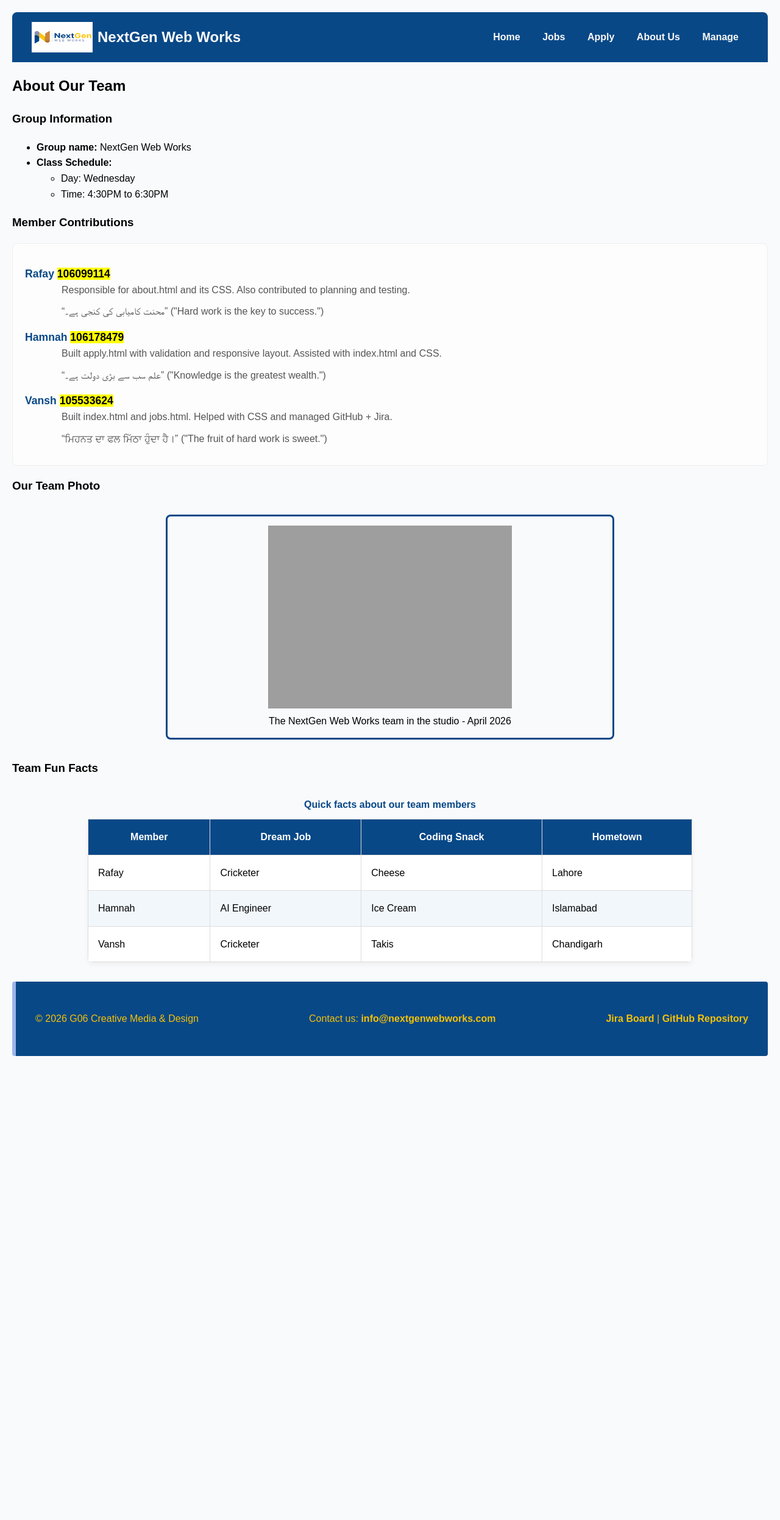
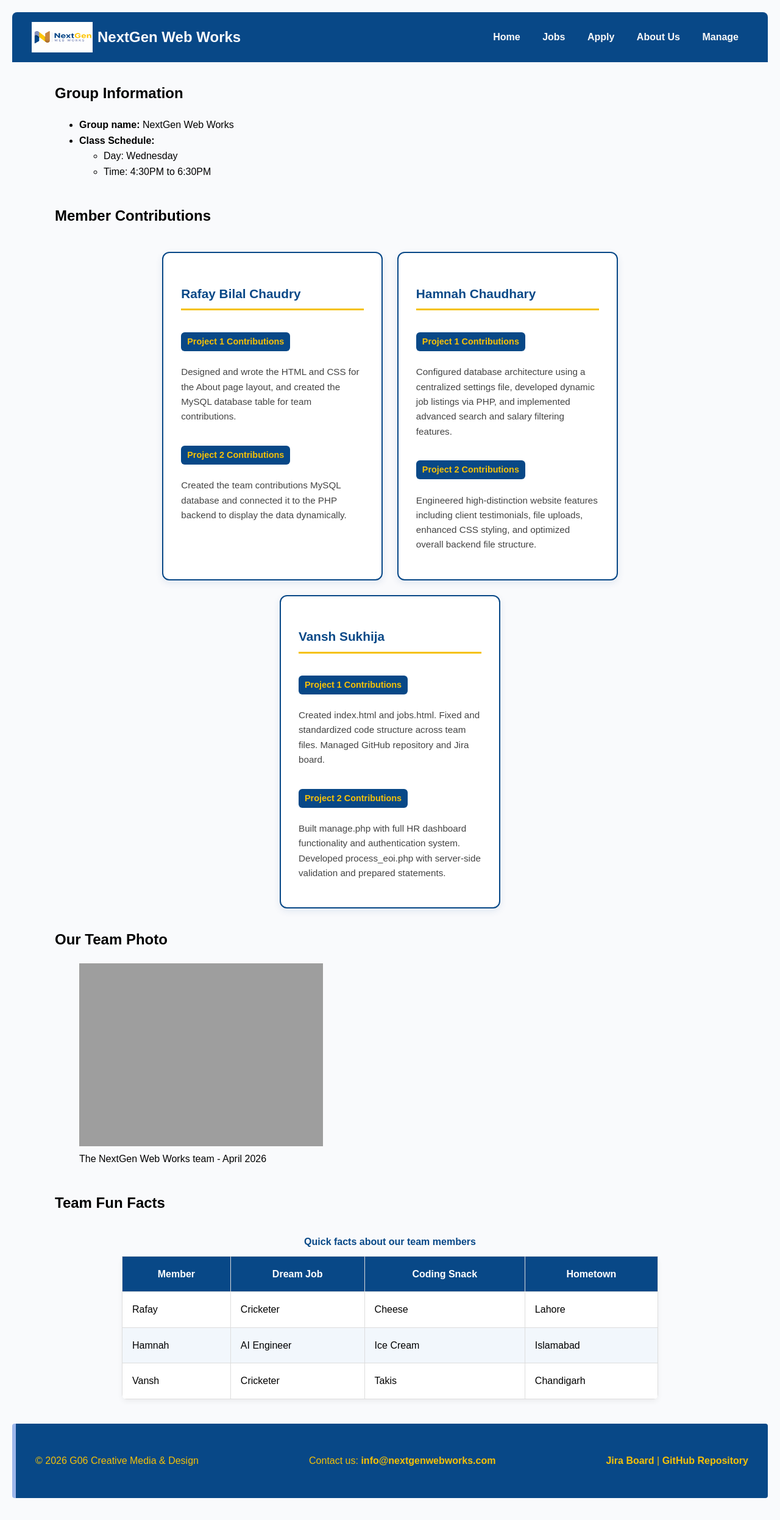
Before and after one commit to 105533624/Assignment_1, a PHP site: page /about.php in a window 1280 px wide. Shown: the whole page at 61% size. Before the commit the page ends 1732 px from the top, so only its background shows below. Run offline with PHP 8.4, Linux system fonts and the light colour scheme; data comes from the database, SQL or seed files in the repository; both versions use the stored data as it was after the commit; grey boxes are pictures that could not be loaded.

Commit message:
Update about page, styles, and add SQL export

```diff
--- a/about.php
+++ b/about.php
@@ -1,44 +1,18 @@
-<!-- Generative AI tool (e.g., ChatGPT) was used for suggestions, code improvement,adding comments and image generation.All AI-generated code was reviewed and modified by the author before use. -->
- <!DOCTYPE html>
-<html lang="en">
-<head>
-    <!-- =========================
-         META DATA + PAGE INFO
-    ========================== -->
-    <meta charset="UTF-8"> <!-- Supports all characters (important for Urdu/Punjabi text) -->
-    <meta name="viewport" content="width=device-width, initial-scale=1.0"> <!-- Makes site responsive -->
-    <title>NextGen Web Works - About Us</title> <!-- Browser tab title -->
-    <link rel="stylesheet" href="/project-2/styles/styles.css"> <!-- External CSS file -->
-    <!-- =========================
-         EMBEDDED CSS (page-specific styles)
-    ========================== -->
-    <style>
-        figure {
-            border: 3px solid #084887; /* Blue border */
-            padding: 15px; /* Space inside */
-            margin: 2em auto; /* Center horizontally */
-            max-width: 700px; /* Limits width */
-            text-align: center;
-            border-radius: 8px;
-            background-color: #f9fafc; /* Light background */
-        }
-    </style>
-</head>
-<body>
-    <!-- =========================
-         HEADER (LOGO + NAVIGATION)
-    ========================== -->
 <?php
-    include_once(__DIR__ . "/inc/header.inc");
+error_reporting(E_ALL);
+ini_set('display_errors', 1);
+
+require_once("settings.php");
+
+$result = mysqli_query($conn, "SELECT member_name, project1_tasks, project2_tasks FROM team_contributions");
+
+$page_title = "About Us";
+require_once(__DIR__ . "/inc/header.inc");
 ?>
-    <!-- =========================
-         MAIN CONTENT
-    ========================== -->
-    <main>
-        <h2>About Our Team</h2>
-        <!-- Group information section -->
+
+<main class="about-main">
     <section>
-            <h3>Group Information</h3>
+        <h2>Group Information</h2>
         <ul>
             <li><strong>Group name:</strong> NextGen Web Works</li>
             <li><strong>Class Schedule:</strong>
@@ -49,47 +23,46 @@
             </li>
         </ul>
     </section>
-        <!-- Member contributions using description list -->
+
     <section>
-            <h3>Member Contributions</h3>
-            <dl class="about-dl">
-                <!-- Member 1 -->
-                <dt><strong>Rafay</strong> <mark>106099114</mark></dt>
-                <dd>Responsible for about.html and its CSS. Also contributed to planning and testing.</dd>
-                <dd>
-                    <q lang="ur">محنت کامیابی کی کنجی ہے۔</q>
-                    ("Hard work is the key to success.")
-                </dd>
-                <!-- Member 2 -->
-                <dt><strong>Hamnah</strong> <mark>106178479</mark></dt>
-                <dd>Built apply.html with validation and responsive layout. Assisted with index.html and CSS.</dd>
-                <dd>
-                    <q lang="ur">علم سب سے بڑی دولت ہے۔</q>
-                    ("Knowledge is the greatest wealth.")
-                </dd>
-                <!-- Member 3 -->
-                <dt><strong>Vansh</strong> <mark>105533624</mark></dt>
-                <dd>Built index.html and jobs.html. Helped with CSS and managed GitHub + Jira.</dd>
-                <dd>
-                    <q lang="pa">ਮਿਹਨਤ ਦਾ ਫਲ ਮਿੱਠਾ ਹੁੰਦਾ ਹੈ।</q>
-                    ("The fruit of hard work is sweet.")
-                </dd>
-            </dl>
+        <h2>Member Contributions</h2>
     </section>
-        <!-- Team photo section -->
+
+    <div class="team-container">
+        <?php
+        if ($result && mysqli_num_rows($result) > 0) {
+            while ($row = mysqli_fetch_assoc($result)) {
+                echo '<div class="member-card">';
+                echo '<h3>' . htmlspecialchars($row['member_name']) . '</h3>';
+                echo '<div class="task-section">';
+                echo '<h4>Project 1 Contributions</h4>';
+                echo '<p>' . htmlspecialchars($row['project1_tasks']) . '</p>';
+                echo '</div>';
+                echo '<div class="task-section">';
+                echo '<h4>Project 2 Contributions</h4>';
+                echo '<p>' . htmlspecialchars($row['project2_tasks']) . '</p>';
+                echo '</div>';
+                echo '</div>';
+            }
+        } else {
+            echo "<p>No contributions found.</p>";
+        }
+        mysqli_close($conn);
+        ?>
+    </div>
+
     <section>
-            <h3>Our Team Photo</h3>
+        <h2>Our Team Photo</h2>
         <figure>
             <img src="images/group_photo.jpeg" alt="A photo of Rafay, Hamnah, and Vansh" style="max-width: 100%; height: auto;">
-                <figcaption>The NextGen Web Works team in the studio - April 2026</figcaption>
+            <figcaption>The NextGen Web Works team - April 2026</figcaption>
         </figure>
     </section>
-        <!-- Table section -->
+
     <section>
-            <h3>Team Fun Facts</h3>
+        <h2>Team Fun Facts</h2>
         <table>
-                <caption>Quick facts about our team members</caption> <!-- Table title -->
-                <!-- Table header -->
+            <caption>Quick facts about our team members</caption>
             <thead>
                 <tr>
                     <th scope="col">Member</th>
@@ -98,7 +71,6 @@
                     <th scope="col">Hometown</th>
                 </tr>
             </thead>
-                <!-- Table body -->
             <tbody>
                 <tr>
                     <td>Rafay</td>
@@ -122,11 +94,5 @@
         </table>
     </section>
 </main>
-    <!-- =========================
-         FOOTER
-    ========================== -->
-    <?php
-    include_once(__DIR__ . "/inc/footer.inc");
-?>
-</body>
-</html>
+
+<?php require_once(__DIR__ . "/inc/footer.inc"); ?>
--- a/styles/styles.css
+++ b/styles/styles.css
@@ -959,3 +959,55 @@
     background-position: center;
     color: #FFFFFF;
 }
+
+.team-container {
+    display: flex;
+    flex-wrap: wrap;
+    gap: 1.5em;
+    justify-content: center;
+    margin: 2em auto;
+    max-width: 1100px;
+}
+
+.member-card {
+    background: #ffffff;
+    border: 2px solid #084887;
+    border-radius: 12px;
+    padding: 1.8em;
+    width: 300px;
+    box-shadow: 0 4px 12px rgba(8, 72, 135, 0.1);
+    transition: 0.3s ease;
+}
+
+.member-card:hover {
+    transform: translateY(-5px);
+    box-shadow: 0 8px 20px rgba(8, 72, 135, 0.2);
+}
+
+.member-card h3 {
+    color: #084887;
+    font-size: 1.3em;
+    margin-bottom: 0.8em;
+    border-bottom: 3px solid #F5C107;
+    padding-bottom: 0.4em;
+}
+
+.task-section {
+    margin-top: 1em;
+}
+
+.task-section h4 {
+    color: #F5C107;
+    background: #084887;
+    padding: 4px 10px;
+    border-radius: 6px;
+    font-size: 0.9em;
+    display: inline-block;
+    margin-bottom: 0.5em;
+}
+
+.task-section p {
+    color: #444;
+    font-size: 0.95em;
+    line-height: 1.6;
+}
```
Also changed, not shown: nextgenwebworks.sql (added, +177 -0 lines). Lines whose indentation alone changed are shown as unchanged.
